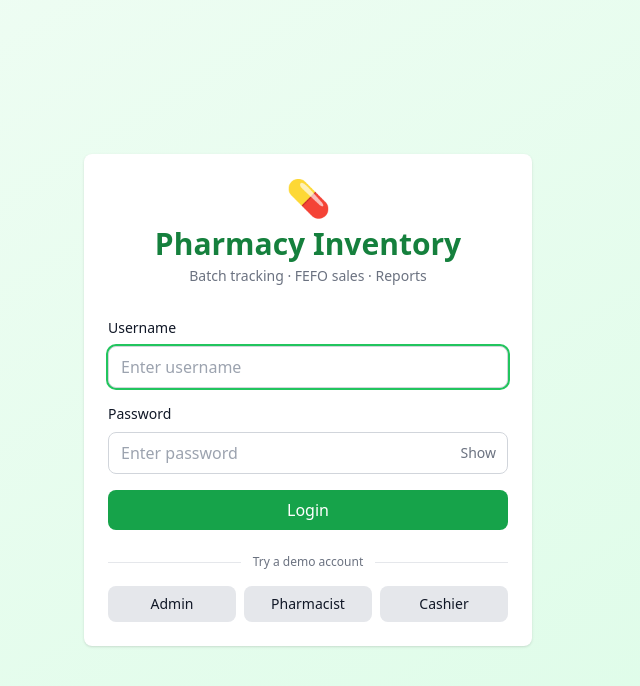
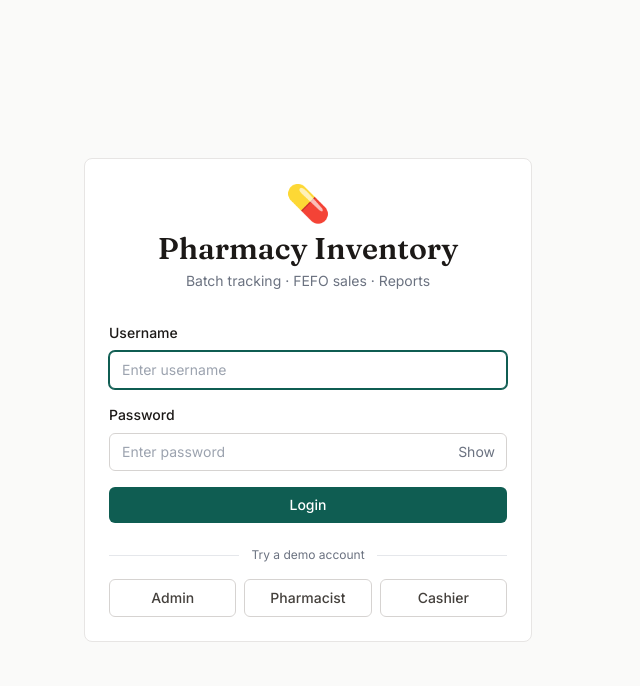
Before and after one commit to andresvm18/pharmacy-inventory, a React (Vite) app in the folder client/: page /login in a window 1280 px wide. Shown: the top 686 px of the page, without its empty margins (332-972 px from the left). Built offline with nearby package versions, Linux system fonts and the light colour scheme; no server answers; the HTML template or start-up script is replaced by a standard one.

Commit message:
feat(design): implement clinical design system with fonts, tokens, and navbar integration
- Add Fraunces and JetBrains Mono fonts

- Establish clinical color palette and typography tokens

- Apply clinical precision design system to Navbar

```diff
--- a/client/index.html
+++ b/client/index.html
@@ -4,6 +4,9 @@
     <meta charset="UTF-8" />
     <link rel="icon" type="image/svg+xml" href="/favicon.svg" />
     <meta name="viewport" content="width=device-width, initial-scale=1.0" />
+    <link rel="preconnect" href="https://fonts.googleapis.com" />
+    <link rel="preconnect" href="https://fonts.gstatic.com" crossorigin />
+    <link href="https://fonts.googleapis.com/css2?family=Fraunces:wght@500;600&family=Inter:wght@400;500;600&family=JetBrains+Mono:wght@500&display=swap" rel="stylesheet" />
     <title>Pharmacy Inventory</title>
   </head>
   <body>
--- a/client/src/components/Navbar.jsx
+++ b/client/src/components/Navbar.jsx
@@ -29,46 +29,45 @@ export default function Navbar() {
   );
 
   const linkClass = ({ isActive }) =>
-    `px-3 py-2 rounded-md text-sm font-medium transition ${isActive
-      ? 'bg-pharmacy-700 text-white'
-      : 'text-pharmacy-50 hover:bg-pharmacy-700/60'
+    `px-3 py-2 text-sm font-medium transition border-b-2 ${
+      isActive
+        ? 'text-clinical-700 border-clinical-600'
+        : 'text-stone-500 border-transparent hover:text-stone-900'
     }`;
 
   return (
-    <nav className="bg-pharmacy-600 text-white shadow-lg">
+    <nav className="bg-white border-b border-stone-200">
       <div className="max-w-7xl mx-auto px-4 sm:px-6 lg:px-8">
         <div className="flex justify-between items-center h-16">
-          {/* Logo + desktop nav */}
           <div className="flex items-center space-x-8">
             <button
-              className="text-xl font-bold flex items-center gap-2"
+              className="font-display text-lg font-semibold text-stone-900 flex items-center gap-2"
               onClick={() => navigate('/dashboard')}
             >
-              💊 <span className="hidden sm:inline">Pharmacy Inventory</span>
+              <span className="w-2 h-2 rounded-full bg-clinical-600" aria-hidden="true" />
+              <span className="hidden sm:inline">Pharmacy Inventory</span>
             </button>
 
-            <div className="hidden md:flex space-x-2">
+            <div className="hidden md:flex h-16 items-stretch">
               {visibleItems.map((item) => (
                 <NavLink key={item.to} to={item.to} className={linkClass}>
-                  {item.label}
+                  <span className="flex items-center h-full">{item.label}</span>
                 </NavLink>
               ))}
             </div>
           </div>
 
-          {/* User info + logout (desktop) */}
           <div className="hidden md:flex items-center space-x-4">
-            <span className="text-sm text-pharmacy-50">
-              {user?.fullName} <span className="text-pharmacy-100">({formatRole(user?.role)})</span>
+            <span className="text-sm text-stone-600">
+              {user?.fullName} <span className="text-stone-400">({formatRole(user?.role)})</span>
             </span>
-            <button onClick={handleLogout} className="btn-secondary text-sm">
+            <button onClick={handleLogout} className="btn-secondary text-sm py-1.5">
               Logout
             </button>
           </div>
 
-          {/* Mobile hamburger */}
           <button
-            className="md:hidden p-2 rounded-md hover:bg-pharmacy-700 transition"
+            className="md:hidden p-2 rounded-md text-stone-500 hover:bg-stone-100 transition"
             onClick={() => setMobileOpen(!mobileOpen)}
             aria-label="Toggle navigation menu"
             aria-expanded={mobileOpen}
@@ -83,17 +82,17 @@ export default function Navbar() {
           </button>
         </div>
 
-        {/* Mobile menu */}
         {mobileOpen && (
-          <div className="md:hidden pb-4 space-y-1">
+          <div className="md:hidden pb-4 space-y-1 border-t border-stone-200 pt-2">
             {visibleItems.map((item) => (
               <NavLink
                 key={item.to}
                 to={item.to}
                 className={({ isActive }) =>
-                  `block px-3 py-2 rounded-md text-base font-medium transition ${isActive
-                    ? 'bg-pharmacy-700 text-white'
-                    : 'text-pharmacy-50 hover:bg-pharmacy-700/60'
+                  `block px-3 py-2 rounded-md text-base font-medium transition ${
+                    isActive
+                      ? 'bg-clinical-50 text-clinical-700'
+                      : 'text-stone-600 hover:bg-stone-50'
                   }`
                 }
                 onClick={() => setMobileOpen(false)}
@@ -101,11 +100,11 @@ export default function Navbar() {
                 {item.label}
               </NavLink>
             ))}
-            <div className="border-t border-pharmacy-500 pt-3 mt-3 flex items-center justify-between px-3">
-              <span className="text-sm text-pharmacy-50">
-                {user?.fullName} <span className="text-pharmacy-100">({formatRole(user?.role)})</span>
+            <div className="border-t border-stone-200 pt-3 mt-3 flex items-center justify-between px-3">
+              <span className="text-sm text-stone-600">
+                {user?.fullName} <span className="text-stone-400">({formatRole(user?.role)})</span>
               </span>
-              <button onClick={handleLogout} className="btn-secondary text-sm">
+              <button onClick={handleLogout} className="btn-secondary text-sm py-1.5">
                 Logout
               </button>
             </div>
--- a/client/src/index.css
+++ b/client/src/index.css
@@ -3,21 +3,29 @@
 @tailwind utilities;
 
 body {
-  @apply bg-gray-50 text-gray-900;
+  @apply bg-stone-50 text-stone-900 font-sans;
+}
+
+h1, h2 {
+  @apply font-display;
 }
 
 .btn-primary {
-  @apply px-4 py-2 bg-pharmacy-600 text-white rounded-lg hover:bg-pharmacy-700 transition;
+  @apply px-4 py-2 bg-clinical-600 text-white rounded-md font-medium text-sm hover:bg-clinical-700 transition;
 }
 
 .btn-secondary {
-  @apply px-4 py-2 bg-gray-200 text-gray-900 rounded-lg hover:bg-gray-300 transition;
+  @apply px-4 py-2 bg-white text-stone-700 border border-stone-300 rounded-md font-medium text-sm hover:bg-stone-50 transition;
 }
 
 .card {
-  @apply bg-white rounded-lg shadow p-6;
+  @apply bg-white border border-stone-200 rounded-lg p-6;
 }
 
 .input-field {
-  @apply w-full px-3 py-2 border border-gray-300 rounded-lg focus:outline-none focus:ring-2 focus:ring-pharmacy-500;
+  @apply w-full px-3 py-2 border border-stone-300 rounded-md text-sm focus:outline-none focus:ring-1 focus:ring-clinical-600 focus:border-clinical-600;
 }
+
+.data-num {
+  @apply font-mono;
+}
--- a/client/tailwind.config.js
+++ b/client/tailwind.config.js
@@ -7,19 +7,24 @@ export default {
   theme: {
     extend: {
       colors: {
-        pharmacy: {
-          50: '#f0fdf4',
-          100: '#dcfce7',
-          200: '#bbf7d0',
-          300: '#86efac',
-          400: '#4ade80',
-          500: '#22c55e',
-          600: '#16a34a',
-          700: '#15803d',
-          800: '#166534',
-          900: '#14532d',
-        }
-      }
+        clinical: {
+          50: '#EEF5F3',
+          100: '#D9EAE5',
+          200: '#B3D5CB',
+          300: '#86BDAF',
+          400: '#4C9C89',
+          500: '#1D7A67',
+          600: '#0F5D52',
+          700: '#0C4A42',
+          800: '#093A34',
+          900: '#062924',
+        },
+      },
+      fontFamily: {
+        sans: ['Inter', 'ui-sans-serif', 'system-ui', 'sans-serif'],
+        display: ['Fraunces', 'serif'],
+        mono: ['"JetBrains Mono"', 'ui-monospace', 'monospace'],
+      },
     },
   },
   plugins: [],
```
